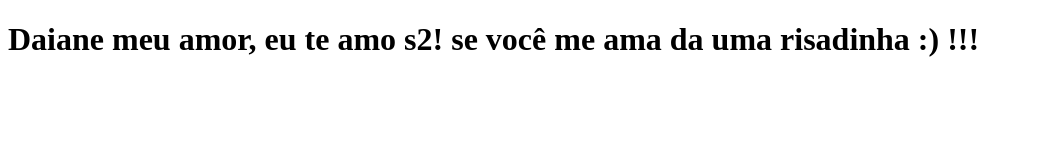
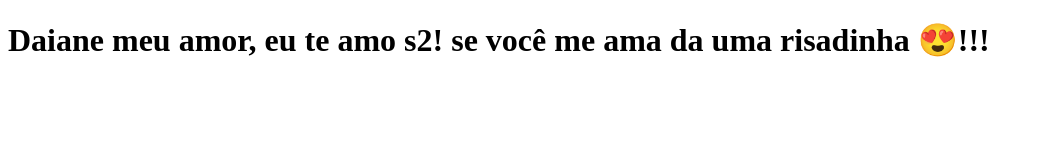
Before and after one commit to GilsonRodriguesAlmeida/clone-tabnews, a Next.js app: page / in a window 1280 px wide. Shown: the top 160 px of the page, without its empty margins (0-1042 px from the left). Built offline with nearby package versions, Linux system fonts and the light colour scheme.

Commit message:
alteração da frase

```diff
--- a/pages/index.js
+++ b/pages/index.js
@@ -1,6 +1,6 @@
 function Home() {
     return(
-        <h1>Daiane meu amor, eu te amo s2! se você me ama da uma risadinha :) !!!</h1>
+        <h1>Daiane meu amor, eu te amo s2! se você me ama da uma risadinha 😍!!!</h1>
     )
 }
 
```
